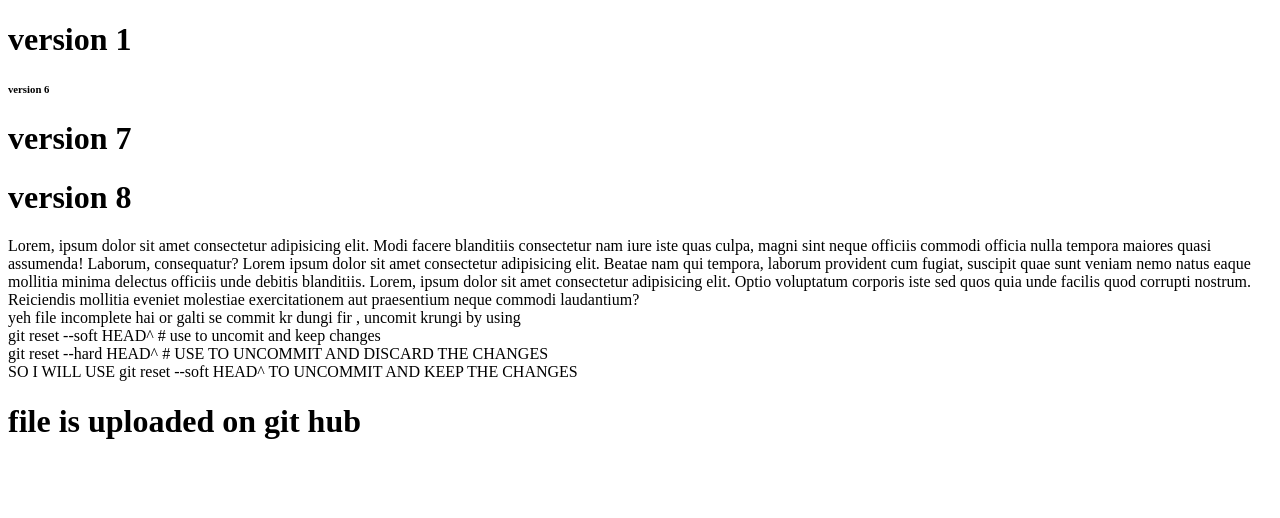
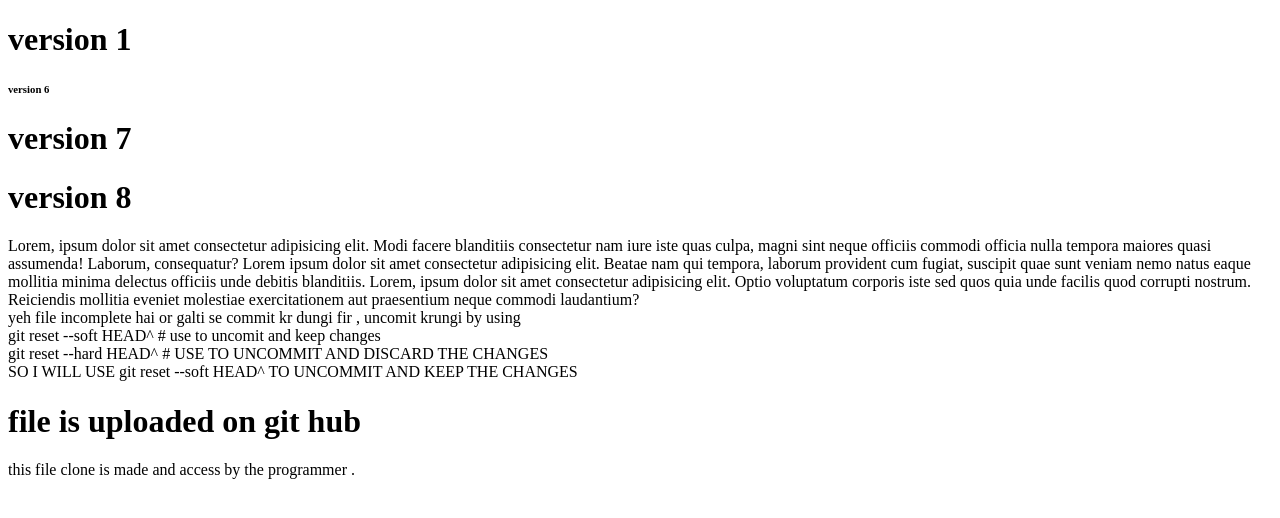
Before and after one commit to Manisha618/myrepo, a plain HTML site: page index.html in a window 1280 px wide. Drawn offline with Linux system fonts and the light colour scheme.

Commit message:
clone changes

```diff
--- a/index.html
+++ b/index.html
@@ -26,6 +26,9 @@
     <div>
     <h1> file is uploaded on git hub</h1>
     </div>
+    <p>
+        this file clone is made and access by the programmer .
+    </p>
 
 </body>
 </html>
```
